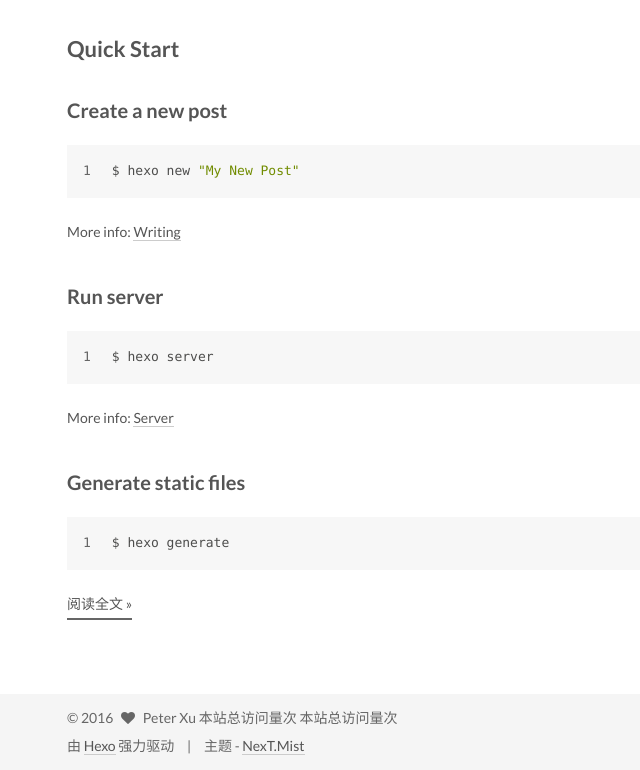
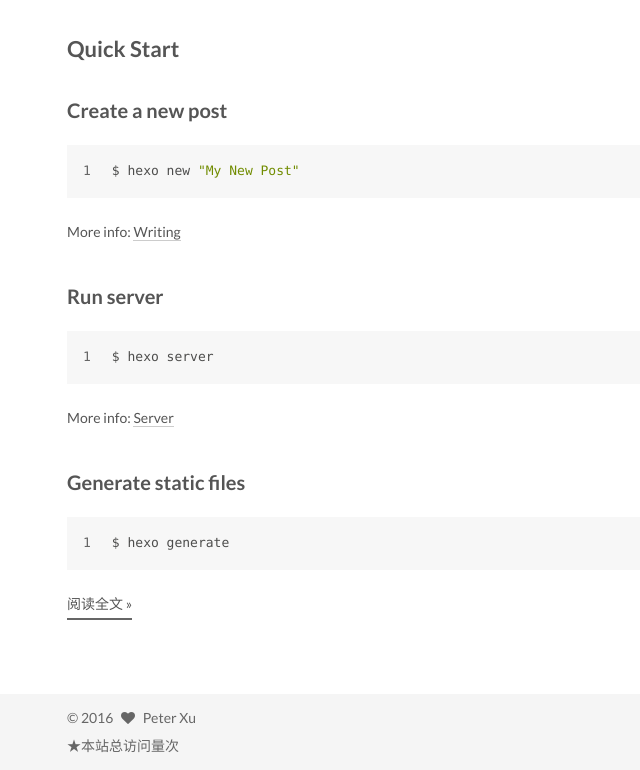
Before and after one commit to coder-xu/coder-xu.github.io, a plain HTML site: page index.html in a window 1280 px wide. Shown: the part 1094-1864 px from the top of the page, without its empty margins (223-863 px from the left). Drawn offline with Linux system fonts and the light colour scheme; some packages are replaced by stand-ins of ours; a script that the page names is missing.

Commit message:
Site updated: 2016-04-22 22:34:13

```diff
--- a/css/main.css
+++ b/css/main.css
@@ -1534,7 +1534,7 @@
   width: 4px;
   height: 4px;
   border-radius: 50%;
-  background: #fae8d1;
+  background: #fffaed;
 }
 .links-of-blogroll {
   font-size: 13px;
--- a/index.html
+++ b/index.html
@@ -613,24 +613,18 @@
     <i class="fa fa-heart"></i>
   </span>
   <span class="author" itemprop="copyrightHolder">Peter Xu</span>
-  <span id="busuanzi_container_site_pv">
-    本站总访问量<span id="busuanzi_value_site_pv"></span>次
-</span>
-<span id="busuanzi_container_site_pv">
-    本站总访问量<span id="busuanzi_value_site_pv"></span>次
+
+
 </span>
 </div>
 
-<div class="powered-by">
-  由 <a class="theme-link" href="http://hexo.io">Hexo</a> 强力驱动
+<div>
+	<span id="busuanzi_container_site_pv">
+    ★本站总访问量<span id="busuanzi_value_site_pv"></span>次
 </div>
 
-<div class="theme-info">
-  主题 -
-  <a class="theme-link" href="https://github.com/iissnan/hexo-theme-next">
-    NexT.Mist
-  </a>
-</div>
+
+
 
 
 
```
Also changed, not shown: 2016/04/20/Hadoop之伪分布式环境的搭建/index.html (+7 -13 lines), 2016/04/20/hello-world/index.html (+7 -13 lines), archives/2016/04/index.html (+7 -13 lines), archives/2016/index.html (+7 -13 lines), archives/index.html (+7 -13 lines), categories/Hadoop学习/index.html (+7 -13 lines), categories/index.html (+9 -13 lines), tags/Hadoop/index.html (+7 -13 lines), tags/index.html (+7 -15 lines).
